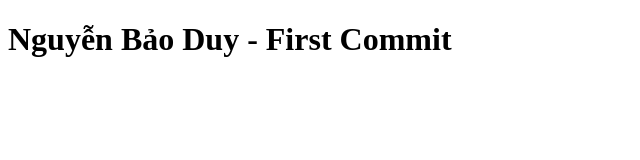
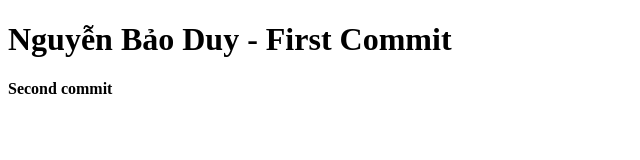
Before and after one commit to nguyenbaoduy59cntt/AdminPage, a plain HTML site: page index.html in a window 1280 px wide. Shown: the whole page, without its empty margins (0-640 px from the left). Drawn offline with Linux system fonts and the light colour scheme.

Commit message:
Change text second commit

```diff
--- a/index.html
+++ b/index.html
@@ -8,5 +8,6 @@
 </head>
 <body>
     <h1>Nguyễn Bảo Duy - First Commit</h1>
+    <h4>Second commit</h4>
 </body>
 </html>
```
